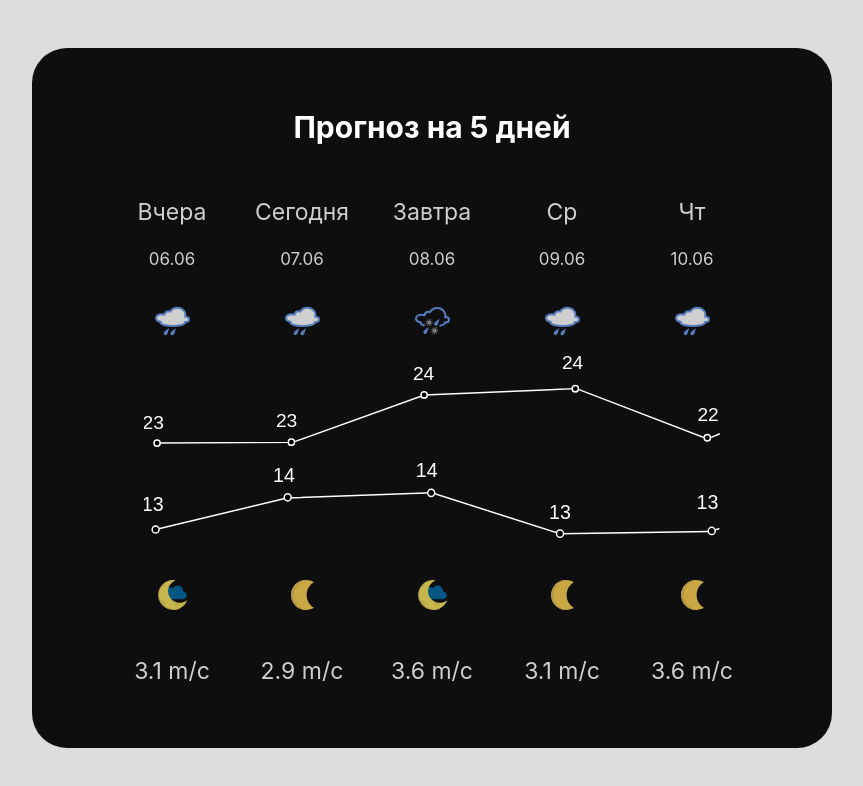
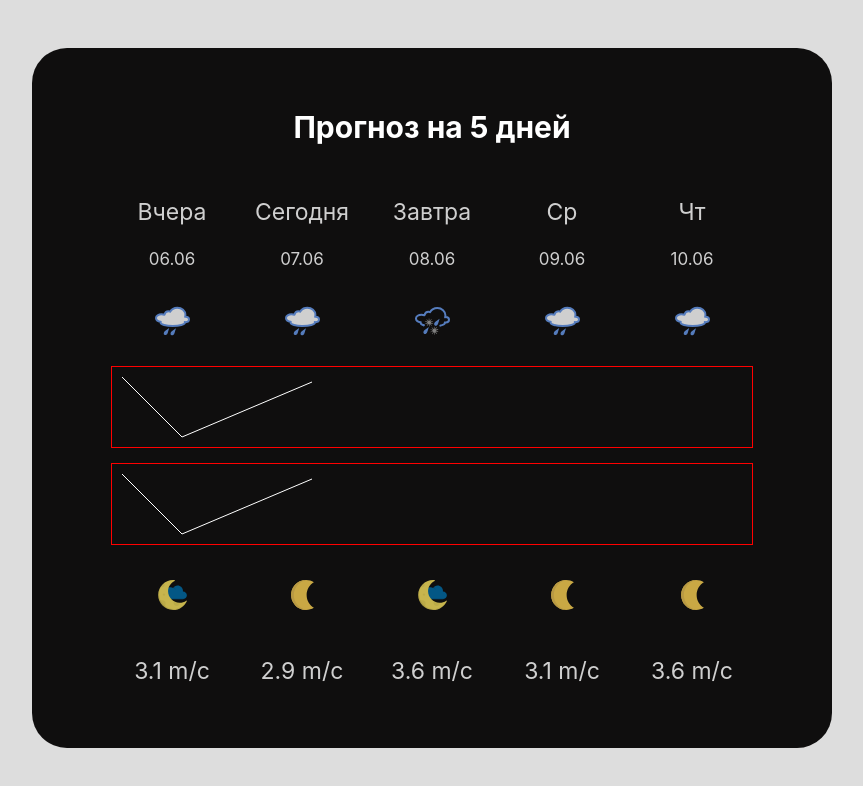
Before and after one commit to sabrina34352/weather-app, a React (Create React App) app: page / in a window 1280 px wide. Shown: the top 786 px of the page, without its empty margins (208-1071 px from the left). Built offline with nearby package versions, Linux system fonts and the light colour scheme.

Commit message:
svg charts

```diff
--- a/src/App.js
+++ b/src/App.js
@@ -3,12 +3,14 @@ import "./App.css";
 
 function App() {
   return (
+    <>
     <div className="App">
       <header className="App-header">
         <h1 className="header">Прогноз на 5 дней</h1>
       </header>
       <Forecast />
     </div>
+    </>
   );
 }
 
--- a/src/components/Forecast.js
+++ b/src/components/Forecast.js
@@ -2,10 +2,10 @@ import forecastCSS from "../styles/forecast.module.css";
 import cloudwithrain from "../assets/cloudwithrain.svg";
 import cloudwithrainandstorm from "../assets/cloudwithstorm.svg";
 import moon from "../assets/moonReal.svg";
-import graph1 from "../assets/graph1.svg";
 import moonandcloud from "../assets/moonAndClouds.svg";
-import graph2 from "../assets/graph2.svg";
 import React from "react";
+import ForecastGraph from "../components/ForecastGraph";
+import ForecastGraphNight from "../components/ForecastGraphNight";
 
 const days = [
   {
@@ -49,17 +49,8 @@ function Forecast() {
   return (
     <>
       <div className={forecastCSS.mainContainer}>
-        <img
-          src={graph1}
-          className={forecastCSS.graphs}
-          alt="temperature graph"
-        />
-        <img
-          src={graph2}
-          className={forecastCSS.graphs}
-          id={forecastCSS.graphs2}
-          alt="temperature graph"
-        />
+        <ForecastGraph />
+        <ForecastGraphNight />
         {days.map((bud) => (
           <div className={forecastCSS.eachDay} key={bud.day}>
             <p className={forecastCSS.bigFont}>{bud.day}</p>
@@ -79,6 +70,7 @@ function Forecast() {
             <p className={forecastCSS.bigFont}>{bud.wind}</p>
           </div>
         ))}
+
       </div>
     </>
   );
--- /dev/null
+++ b/src/components/ForecastGraph.js
@@ -0,0 +1,27 @@
+import React from "react";
+import forecastCSS from "../styles/forecast.module.css";
+
+const temperatureData = [
+  { x1: "10", y1: "10", x2: "70", y2: "70" },
+  { x1: "70", y1: "70", x2: "200", y2: "15" },
+
+];
+function ForecastGraph() {
+  return (
+    <>
+      <svg className={forecastCSS.graph}>
+        {temperatureData.map((each, key) => (
+          <line
+            x1={each.x1}
+            y1={each.y1}
+            x2={each.x2}
+            y2={each.y2}
+            stroke="white"
+          />
+        ))}
+      </svg>
+    </>
+  );
+}
+
+export default ForecastGraph;
--- /dev/null
+++ b/src/components/ForecastGraphNight.js
@@ -0,0 +1,15 @@
+import React from 'react'
+import forecastCSS from '../styles/forecast.module.css'
+
+function ForecastGraphNight() {
+  return (
+    <>
+      <svg className={forecastCSS.graph} id={forecastCSS.graph2}>
+        <line x1="10" y1="10" x2="70" y2="70" stroke="white" />
+        <line x1="70" y1="70" x2="200" y2="15" stroke="white" />
+      </svg>
+    </>
+  );
+}
+
+export default ForecastGraphNight
--- a/src/styles/forecast.module.css
+++ b/src/styles/forecast.module.css
@@ -41,21 +41,24 @@
   height: 100px;
 }
 
-.graphs {
-  filter: invert(1);
+.graph {
   position: absolute;
-  width: 90%;
-  top: 35%;
+  top: 37%;
+  height:80px;
+  border:1px solid red;
+  width:100%;
 }
-#graphs2 {
-  /* position:absolute;
-  width:90%; */
-  top: 55%;
+#graph2{
+  top:55%;
 }
 
 @media (max-width: 768px) {
   .mainContainer {
     gap: 0;
+  }
+  .graph{
+    left:0;
+    width:100%;
   }
   .eachDay {
     width: 70px;
```
